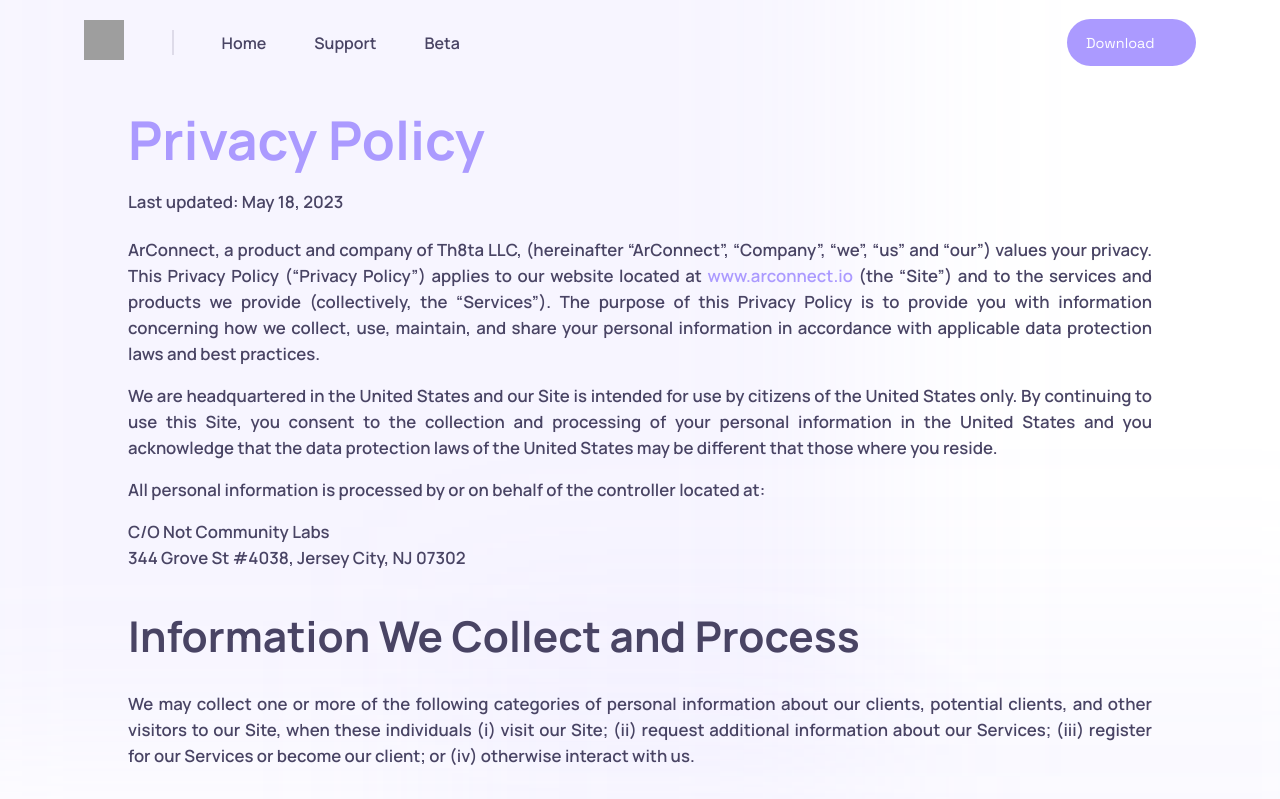
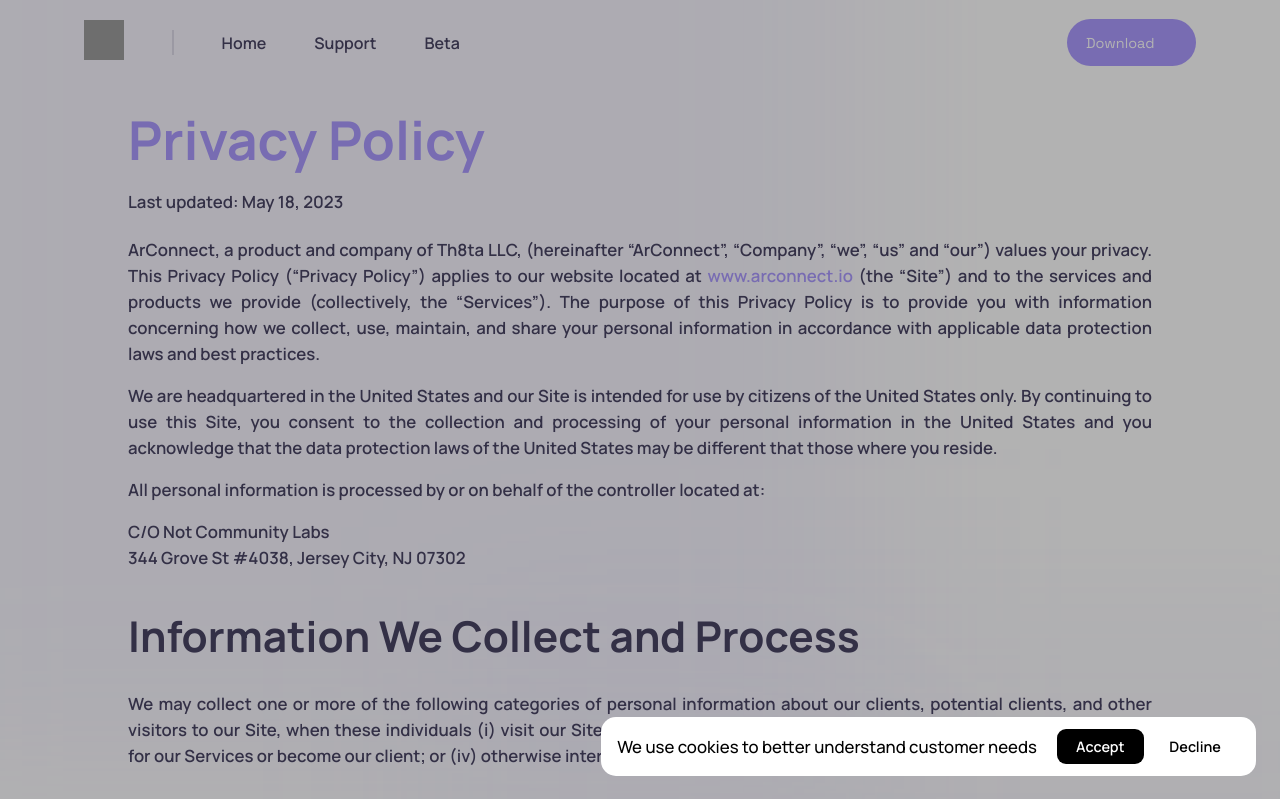
Before and after one commit to arconnectio/landing, a Next.js app: page /privacy in a window 1280 px wide. Shown: the top 799 px of the page. Built offline with nearby package versions, Linux system fonts and the light colour scheme; grey boxes are pictures that could not be loaded; some icons are missing.

Commit message:
feat: cookie consent

```diff
--- /dev/null
+++ b/src/components/CookieConsent.tsx
@@ -0,0 +1,153 @@
+import { ANALYTICS_MEASUREMENT_ID, consentGA, useAnalytics, useCookies } from "~/utils/cookies";
+import { motion, AnimatePresence, Variants } from "framer-motion";
+import { useEffect, useMemo, useState } from "react";
+import { Manrope } from "next/font/google";
+import styled from "styled-components";
+import ReactGA from "react-ga4";
+
+const manrope = Manrope({ subsets: ["latin"], weight: "variable" });
+
+export default function CookieConsent() {
+  // init analytics
+  const [optedInGA] = useAnalytics();
+  const [initializedGA, setInitializedGA] = useState(false);
+
+  useEffect(() => {
+    // initially "optedInGA" is false, so if the user
+    // opted out from analytics, it will never get
+    // initialized
+    if (!optedInGA || initializedGA) return;
+
+    // setup consent (no consent to cookies)
+    consentGA("default", false);
+    ReactGA.initialize(ANALYTICS_MEASUREMENT_ID);
+    setInitializedGA(true);
+  }, [optedInGA]);
+
+  // init cookie tracking for analytics
+  const [consentCookies, toggle] = useCookies();
+
+  useEffect(() => {
+    // only continue if the user has
+    // is opted into Google Analytics
+    if (!initializedGA) return;
+
+    consentGA("update", !!consentCookies);
+  }, [initializedGA, consentCookies]);
+
+  // show cookie consent
+  const showConsent = useMemo(() => typeof consentCookies !== "boolean", [consentCookies]);
+
+  return (
+    <AnimatePresence>
+      {showConsent && <ConsentDialog>
+        <ConsentText>
+          We use cookies to better understand customer needs
+        </ConsentText>
+        <Buttons>
+          <Button onClick={() => toggle(true)}>
+            Accept
+          </Button>
+          <Button secondary onClick={() => toggle(false)}>
+            Decline
+          </Button>
+        </Buttons>
+      </ConsentDialog>}
+      {showConsent && <BackgroundLayer key="bg" />}
+    </AnimatePresence>
+  );
+}
+
+const backgroundAnimation: Variants = {
+  hidden: { opacity: 0 },
+  shown: { opacity: 1 }
+};
+
+const BackgroundLayer = styled(motion.div).attrs({
+  variants: backgroundAnimation,
+  initial: "hidden",
+  animate: "shown",
+  exit: "hidden",
+  transition: { duration: .18 }
+})`
+  position: fixed;
+  top: 0;
+  left: 0;
+  right: 0;
+  width: 100%;
+  height: 100%;
+  background-color: rgba(0, 0, 0, .3);
+  z-index: 200;
+`;
+
+const dialogAnimation: Variants = {
+  hidden: { opacity: 0, translateY: 10 },
+  shown: { opacity: 1, translateY: 0 }
+};
+
+const ConsentDialog = styled(motion.div).attrs({
+  variants: dialogAnimation,
+  initial: "hidden",
+  animate: "shown",
+  exit: "hidden",
+  transition: { duration: .25 }
+})`
+  position: fixed;
+  display: flex;
+  align-items: center;
+  gap: 1.24rem;
+  padding: .75rem 1rem;
+  background-color: rgb(${props => props.theme.background});
+  border-radius: 15px;
+  bottom: 1.5rem;
+  right: 1.5rem;
+  z-index: 201;
+
+  @media screen and (max-width: 720px) {
+    left: 1rem;
+    right: 1rem;
+    bottom: 1rem;
+    padding: .7rem .8rem;
+  }
+`;
+
+const ConsentText = styled.p`
+  font-size: 1.05rem;
+  font-weight: 500;
+  color: rgb(${props => props.theme.primaryText});
+  margin: 0;
+`;
+
+const Buttons = styled.div`
+  display: flex;
+  align-items: center;
+  gap: .4rem;
+
+  @media screen and (max-width: 720px) {
+    flex-direction: column;
+    gap: .6rem;
+  }
+`;
+
+const Button = styled.button<{ secondary?: boolean; }>`
+  background-color: ${props => !props.secondary ? "#000" : "transparent"};
+  color: ${props => !props.secondary ? "#fff" : "#000"};;
+  font-size: .9rem;
+  font-weight: 550;
+  border-radius: 9px;
+  padding: .5rem 1.2rem;
+  cursor: pointer;
+  outline: none;
+  border: none;
+  text-align: center;
+  transition: all .23s ease-in-out;
+  ${manrope.style}
+
+  &:hover {
+    background-color: rgba(0, 0, 0, ${props => !props.secondary ? ".8" : ".05"});
+  }
+
+  &:active {
+    background-color: rgba(0, 0, 0, ${props => !props.secondary ? ".75" : ".032"});
+  }
+`;
--- a/src/pages/_app.tsx
+++ b/src/pages/_app.tsx
@@ -1,8 +1,6 @@
-import { ANALYTICS_MEASUREMENT_ID, consentGA, useAnalytics, useCookies } from "~/utils/cookies";
+import CookieConsent from "~/components/CookieConsent";
 import { Manrope } from "next/font/google";
 import type { AppProps } from "next/app";
-import { useEffect, useState } from "react";
-import ReactGA from "react-ga4";
 import Head from "next/head";
 import {
   ThemeProvider,
@@ -13,33 +11,6 @@ import {
 const manrope = Manrope({ subsets: ["latin"] });
 
 export default function App({ Component, pageProps }: AppProps) {
-  // init analytics
-  const [optedInGA] = useAnalytics();
-  const [initializedGA, setInitializedGA] = useState(false);
-
-  useEffect(() => {
-    // initially "optedInGA" is false, so if the user
-    // opted out from analytics, it will never get
-    // initialized
-    if (!optedInGA || initializedGA) return;
-
-    // setup consent (no consent to cookies)
-    consentGA("default", false);
-    ReactGA.initialize(ANALYTICS_MEASUREMENT_ID);
-    setInitializedGA(true);
-  }, [optedInGA]);
-
-  // init cookie tracking for analytics
-  const [consentCookies] = useCookies();
-
-  useEffect(() => {
-    // only continue if the user has
-    // is opted into Google Analytics
-    if (!initializedGA) return;
-
-    consentGA("update", consentCookies);
-  }, [initializedGA, consentCookies]);
-
   return (
     <div className={manrope.className}>
       <Head>
@@ -51,6 +22,7 @@ export default function App({ Component, pageProps }: AppProps) {
         <>
           <GlobalStyles />
           <Component {...pageProps} />
+          <CookieConsent />
         </>
       </ThemeProvider>
     </div>
--- a/src/utils/cookies.ts
+++ b/src/utils/cookies.ts
@@ -26,22 +26,30 @@ export function useAnalytics(): [boolean, () => void] {
   return [optedIn, toggle];
 }
 
-export function useCookies(): [boolean, () => void] {
-  const [optedIn, setOptedIn] = useState(false);
+export function useCookies(): [boolean | undefined, (v?: boolean) => void] {
+  const [optedIn, setOptedIn] = useState<boolean>();
 
   // load stored value
   useEffect(() => {
     const storedVal = localStorage.getItem(COOKIES_STORAGE_KEY);
 
-    setOptedIn(storedVal === "true");
+    setOptedIn(typeof storedVal === "string" ? storedVal === "true" : undefined);
   }, []);
 
-  function toggle() {
+  function toggle(v?: boolean) {
     const storedVal = localStorage.getItem(COOKIES_STORAGE_KEY);
-    const newVal = storedVal !== "true";
+    const newVal = typeof v !== "undefined" ? v : (storedVal !== "true");
 
+    // set consent
+    consentGA("update", newVal);
+    setOptedIn(newVal);
     localStorage.setItem(COOKIES_STORAGE_KEY, newVal.toString());
-    location.reload();
+
+    // remove existing cookies if the user
+    // has declined consent
+    if (!newVal) {
+      document.cookie.split(";").forEach((c) => document.cookie = c.replace(/^ +/, "").replace(/=.*/, "=;expires=" + new Date().toUTCString() + ";path=/"));
+    }
   }
 
   return [optedIn, toggle];
```
